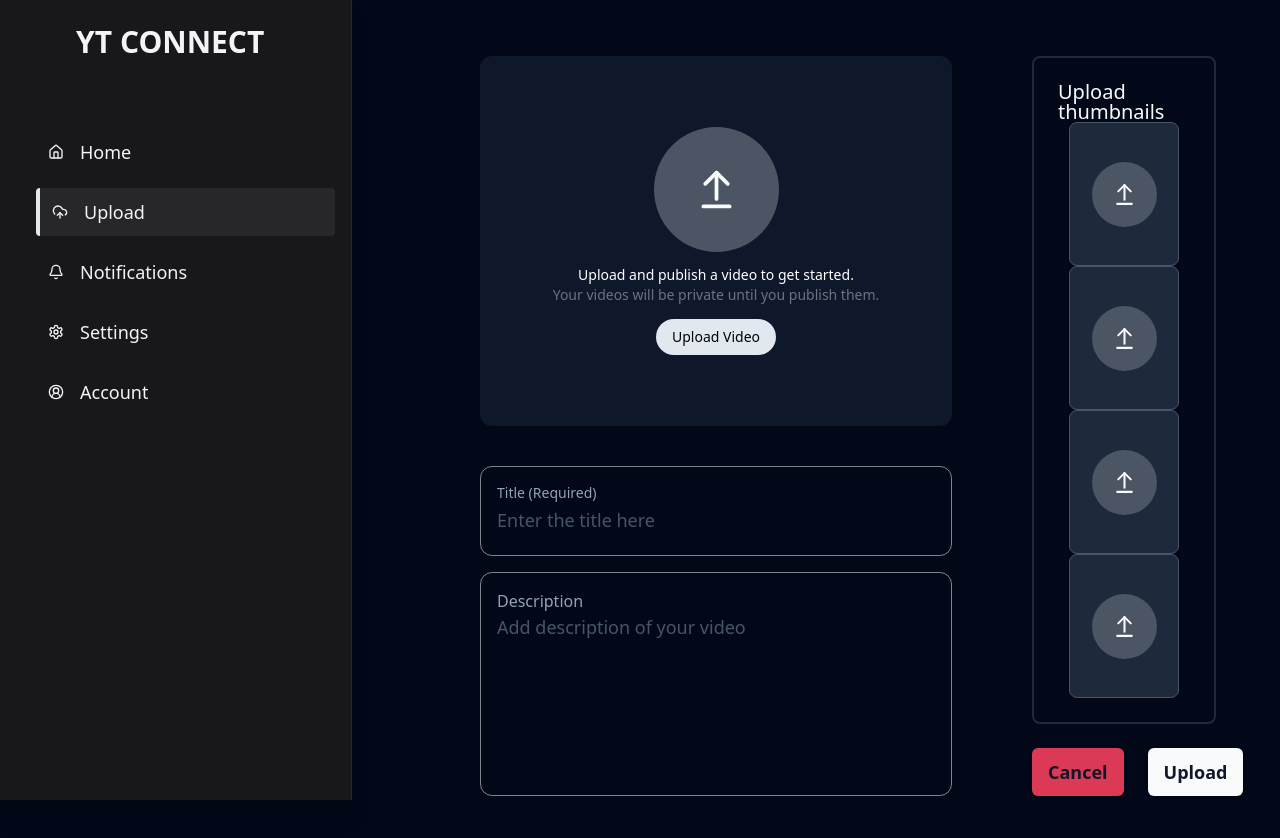
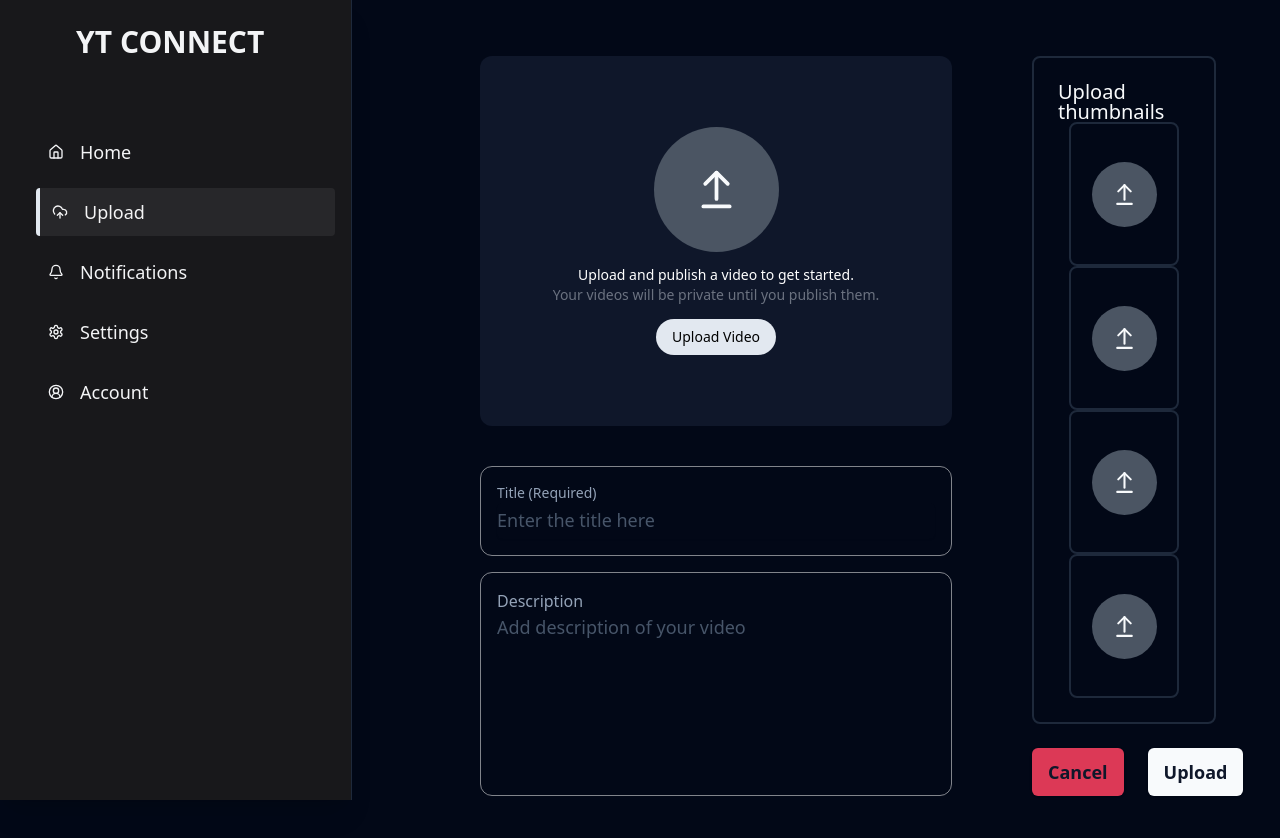
Before and after one commit to manu-0990/ytconnect, a Next.js app: page /upload in a window 1280 px wide. Shown: the top 838 px of the page. Built offline with nearby package versions, Linux system fonts and the light colour scheme.

Commit message:
feat: image reupload from parent + single image obj can be selected and passed to parent

```diff
--- a/src/components/ImageUploadBox.tsx
+++ b/src/components/ImageUploadBox.tsx
@@ -1,22 +1,26 @@
-import { useRef, useState } from 'react';
-import { ArrowUpFromLine, X } from 'lucide-react';
-import { uploadToCloudinary } from '@/lib/utils/cloudinary';
-import { Progress } from '@/components/ui/progress';
-import { useToast } from '@/hooks/use-toast';
+import { useRef, useState } from "react";
+import { ArrowUpFromLine, X, Check } from "lucide-react";
+import { uploadToCloudinary } from "@/lib/utils/cloudinary";
+import { Progress } from "@/components/ui/progress";
+import { useToast } from "@/hooks/use-toast";
 
 interface ImageUploadBoxProps {
   imageLink?: string;
   setImageLink?: (newLink: string) => void;
+  selected?: boolean;
+  onSelect?: () => void;
 }
 
-export default function ImageUploadBox({ imageLink, setImageLink }: ImageUploadBoxProps) {
+export default function ImageUploadBox({ imageLink, setImageLink, selected, onSelect }: ImageUploadBoxProps) {
   const [uploadProgress, setUploadProgress] = useState<number>(0);
   const [isUploading, setIsUploading] = useState<boolean>(false);
   const fileInputRef = useRef<HTMLInputElement | null>(null);
-  const {toast}=useToast();
+  const { toast } = useToast();
 
   const handleBoxClick = () => {
-    if (!isUploading && fileInputRef.current) {
+    if (imageLink && onSelect) {
+      onSelect();
+    } else if (fileInputRef.current && !isUploading) {
       fileInputRef.current.click();
     }
   };
@@ -24,53 +28,57 @@ export default function ImageUploadBox({ imageLink, setImageLink }: ImageUploadB
   const handleFileChange = async (e: React.ChangeEvent<HTMLInputElement>) => {
     const file = e.target.files?.[0];
     if (!file) return;
-
-    if (!file.type.startsWith('image/')) {
+    if (!file.type.startsWith("image/")) {
       toast({
-        title: 'Wrong file type',
-        description: 'Please select an image file.'
+        title: "Wrong file type",
+        description: "Please select an image file.",
       });
       return;
     }
-
     setUploadProgress(0);
     setIsUploading(true);
-
     try {
-      const preset = process.env.NEXT_PUBLIC_CLOUDINARY_IMAGE_UPLOAD_PRESET || '';
+      const preset = process.env.NEXT_PUBLIC_CLOUDINARY_IMAGE_UPLOAD_PRESET || "";
       const uploadedImageUrl = await uploadToCloudinary(
         file,
         preset,
-        (progress: number) => setUploadProgress(progress));
-      if(setImageLink) {
+        (progress: number) => setUploadProgress(progress)
+      );
+      if (setImageLink) {
         setImageLink(uploadedImageUrl);
       }
     } catch (error) {
-      console.error('Error uploading image:', error);
+      console.error("Error uploading image:", error);
       toast({
-        title: 'Upload error...',
-        description: 'Failed to upload image. Please try again.'
+        title: "Upload error...",
+        description: "Failed to upload image. Please try again.",
       });
     } finally {
       setIsUploading(false);
     }
   };
 
-  const handleRemoveImage = () => {
-    if(setImageLink) {
-      setImageLink('');
+  const handleRemoveImage = (e: React.MouseEvent<HTMLButtonElement>) => {
+    e.stopPropagation();
+    if (setImageLink) {
+      setImageLink("");
     }
     setUploadProgress(0);
   };
 
   return (
-    <div className="relative w-5/6 h-36 border border-slate-600 flex items-center justify-center rounded-lg overflow-hidden bg-slate-800">
+    <div
+      className={`relative w-5/6 h-36 flex items-center justify-center rounded-lg overflow-hidden cursor-pointer transition-all duration-200 ${
+        selected ? "border-2 border-rose-500 shadow-lg" : "border-2 border-x-accent"
+      }`}
+      onClick={handleBoxClick}
+    >
       {imageLink ? (
         <div className="w-full h-full relative">
           <img
             src={imageLink}
             alt="Uploaded preview"
-            className="object-cover w-full h-full"
+            className={`object-cover w-full h-full rounded-lg transition-transform duration-200`}
           />
           <button
             type="button"
@@ -79,16 +87,19 @@ export default function ImageUploadBox({ imageLink, setImageLink }: ImageUploadB
           >
             <X className="w-5 h-5" />
           </button>
+          {selected && (
+            <div className="absolute top-2 left-2">
+              <Check className="w-6 h-6 text-slate-950 bg-white rounded-full" />
+            </div>
+          )}
         </div>
       ) : (
-        <div
-          onClick={handleBoxClick}
-          className="w-full h-full flex flex-col items-center justify-center cursor-pointer hover:bg-slate-700/50 transition-colors"
-        >
-          <span className='p-5 rounded-full bg-gray-600'><ArrowUpFromLine size={25} /></span>
+        <div className="w-full h-full flex flex-col items-center justify-center hover:bg-slate-700/50 transition-colors">
+          <span className="p-5 rounded-full bg-gray-600">
+            <ArrowUpFromLine size={25} />
+          </span>
         </div>
       )}
-
       <input
         ref={fileInputRef}
         type="file"
@@ -96,7 +107,6 @@ export default function ImageUploadBox({ imageLink, setImageLink }: ImageUploadB
         className="hidden"
         onChange={handleFileChange}
       />
-
       {isUploading && (
         <div className="absolute bottom-0 left-0 w-full">
           <Progress value={uploadProgress} />
--- a/src/lib/utils/project.ts
+++ b/src/lib/utils/project.ts
@@ -79,13 +79,15 @@ export async function updateVideoDetails(videoId: number, details: { title: stri
             data: {
                 title: details.title,
                 description: details.description,
+                ...(details.thumbnails && {
                     thumbnail: {
                         deleteMany: {},
-                    create: details.thumbnails?.map(thumbnail => ({
+                        create: details.thumbnails.map(thumbnail => ({
                             id: thumbnail.id,
                             url: thumbnail.url,
                         })),
                     },
+                }),
             },
         });
         return updatedVideo;
```
Lines whose indentation alone changed are shown as unchanged.
